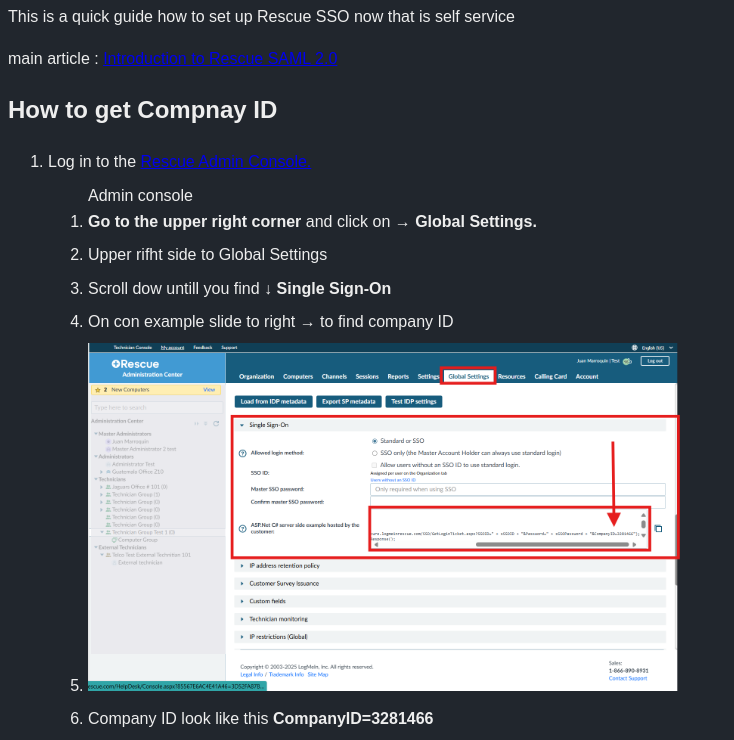
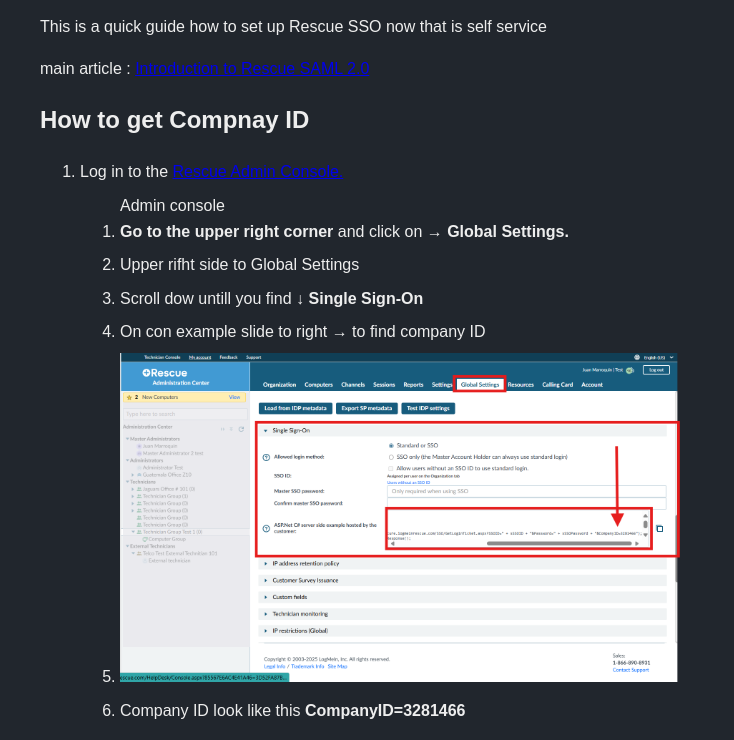
Before and after one commit to Juan-marro-33/RescueSSO, a plain HTML site: page index.html in a window 1280 px wide. Shown: the part 90-830 px from the top of the page, without its empty margins (0-734 px from the left). Drawn offline with Linux system fonts and the light colour scheme.

Commit message:
Update index.html

```diff
--- a/index.html
+++ b/index.html
@@ -8,6 +8,9 @@
 
 
         body{
+            max-width:1200px;
+            margin:0 auto;
+            padding:10px;
             font-family: Arial, Helvetica, sans-serif;
             background-color: #21262d;
              font-family: Arial, sans-serif;
```
